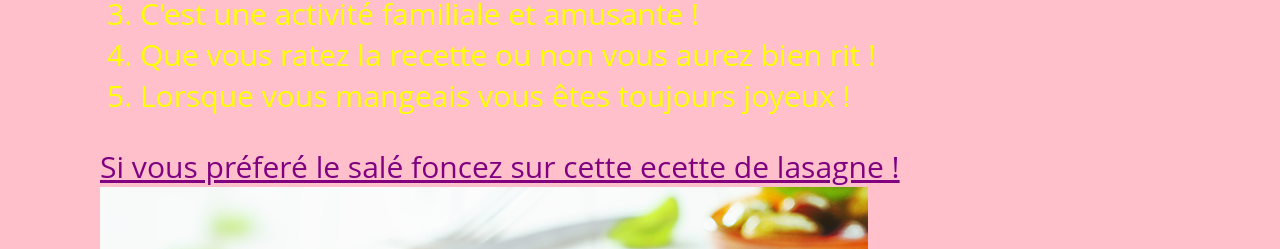
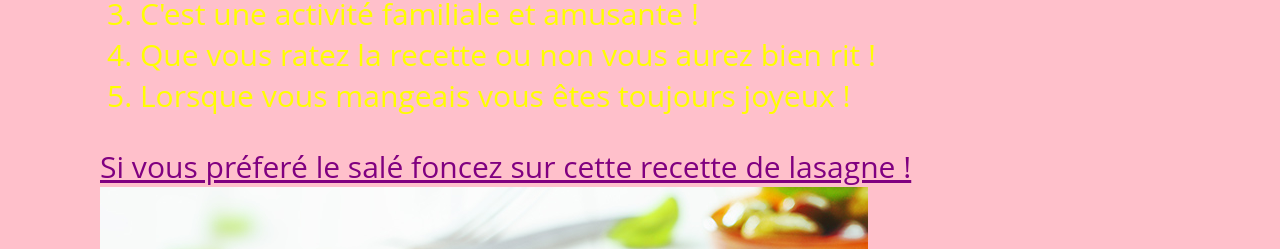
Before and after one commit to Sanagpy/Mon-site-web, a plain HTML site: page index.html in a window 1280 px wide. Shown: the part 1432-1681 px from the top of the page. Drawn offline with Linux system fonts and the light colour scheme.

Commit message:
Update index.html
correction faute de frappe

```diff
--- a/index.html
+++ b/index.html
@@ -31,7 +31,7 @@
 		<li>Que vous ratez la recette ou non vous aurez bien rit !</li>
 		<li>Lorsque vous mangeais vous êtes toujours joyeux !</li>
 	</ol>
-	<a href="https://www.marmiton.org/recettes/recette_lasagnes-a-la-bolognaise_18215.aspx">Si vous préferé le salé foncez sur cette ecette de lasagne !</a>
+	<a href="https://www.marmiton.org/recettes/recette_lasagnes-a-la-bolognaise_18215.aspx">Si vous préferé le salé foncez sur cette recette de lasagne !</a>
 	<img src=".\-lasagne.jpg"/>
 	<a href="https://cuisine.journaldesfemmes.fr/recette/310548-american-cookies">Si vous avez besoin d'un goûter gourmand et sucré rien de mieux que des cookies !</a>
 	<img src=".\cookies.jpg"/>
```
